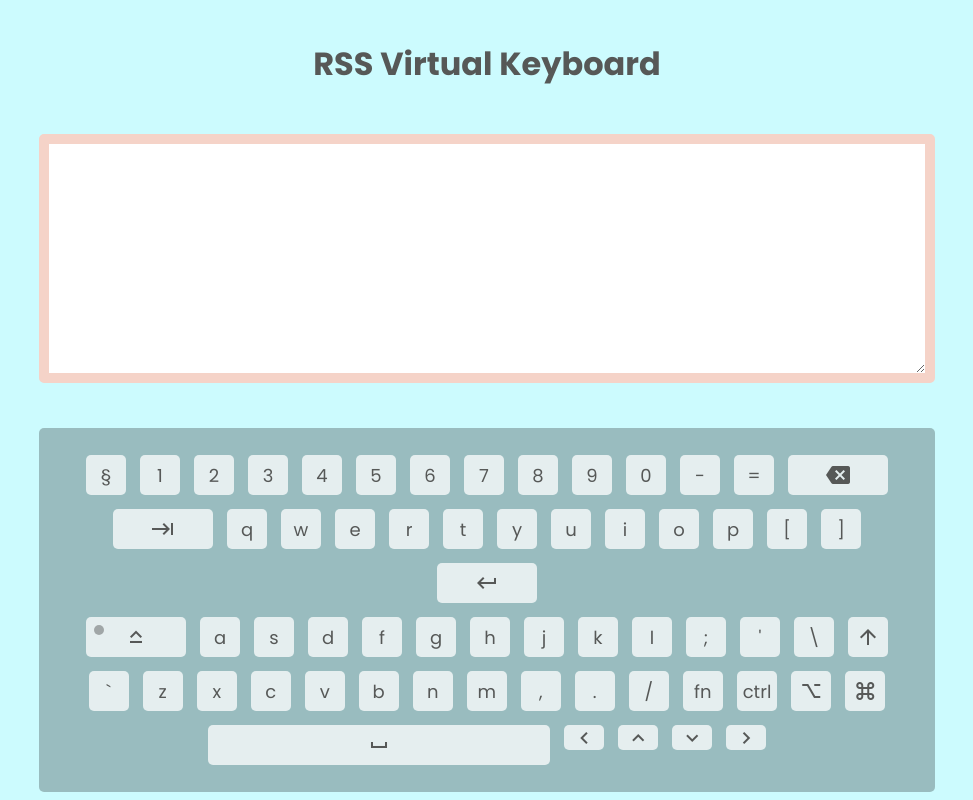
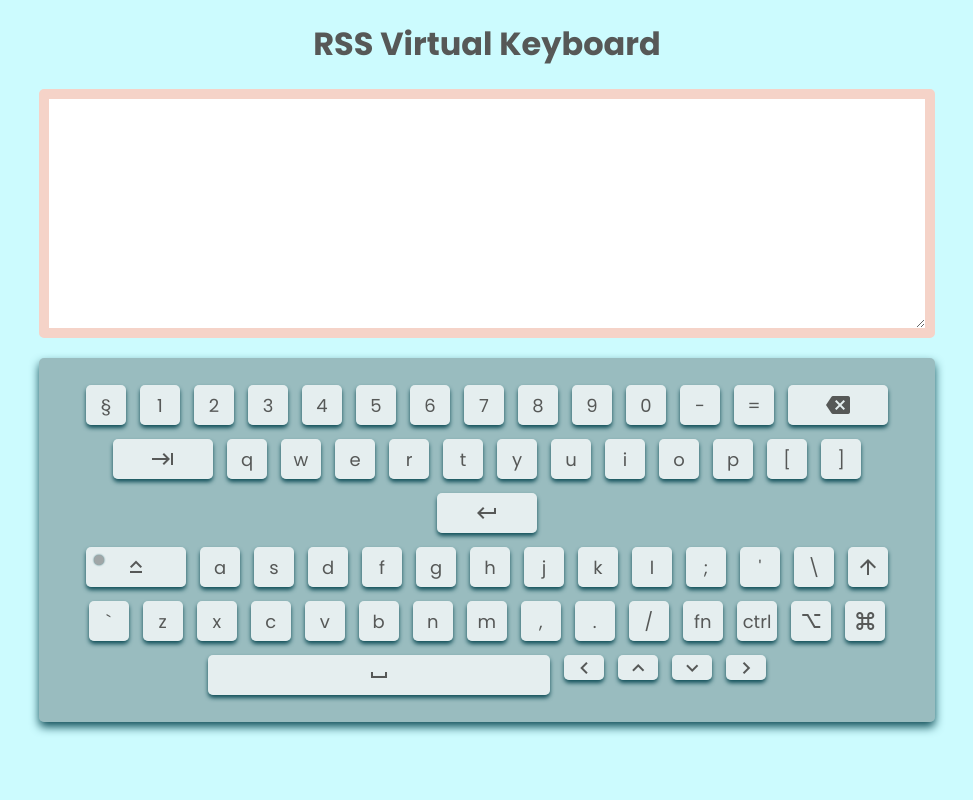
Before and after one commit to anastakozz/RSS-Virtual-Keyboard, a website with bundled scripts: page index.html in a window 1280 px wide. Shown: the whole page, without its empty margins (153-1126 px from the left). Built offline with nearby package versions, Linux system fonts and the light colour scheme.

Commit message:
feat: add shadows in style.css

```diff
--- a/style.css
+++ b/style.css
@@ -25,7 +25,6 @@ body {
 
 .text-area {
     width: 100%;
-    margin: 25px 0;
     border-radius: 5px;
     /* border: none; */
     border: 10px solid #f5d3c8;
@@ -34,11 +33,11 @@ body {
 
 .heading {
     text-align: center;
-    margin-top: 40px;
+    margin-top: 20px;
 }
 
 .keyboard {
-    margin-top: 20px;
+    margin: 20px 0;
     background-color: rgba(0, 0, 0, 0.25);
     box-sizing: border-box;
     /* border: 1px solid #565857; */
@@ -49,6 +48,7 @@ body {
     align-items: center; */
     text-align: center;
     padding: 20px;
+    box-shadow:  0px 5px 10px #12505a;
 }
 
 .key {
@@ -72,6 +72,7 @@ body {
     font-size: large;
     -webkit-tap-highlight-color: transparent;
     position: relative;
+    box-shadow:  0px 3px 4px #12505a;
 }
 
 .key-functional {
@@ -84,6 +85,7 @@ body {
 
 .key:active {
     background-color: white;
+    box-shadow: none;
 }
 
 .key-wide {
@@ -108,6 +110,7 @@ body {
     height: 10px;
     border-radius: 50%;
     background-color: rgba(0, 0, 0, 0.3);
+    box-shadow: 0px 0px 2px #12505a;
 }
 
 .key-activated:before{
```
